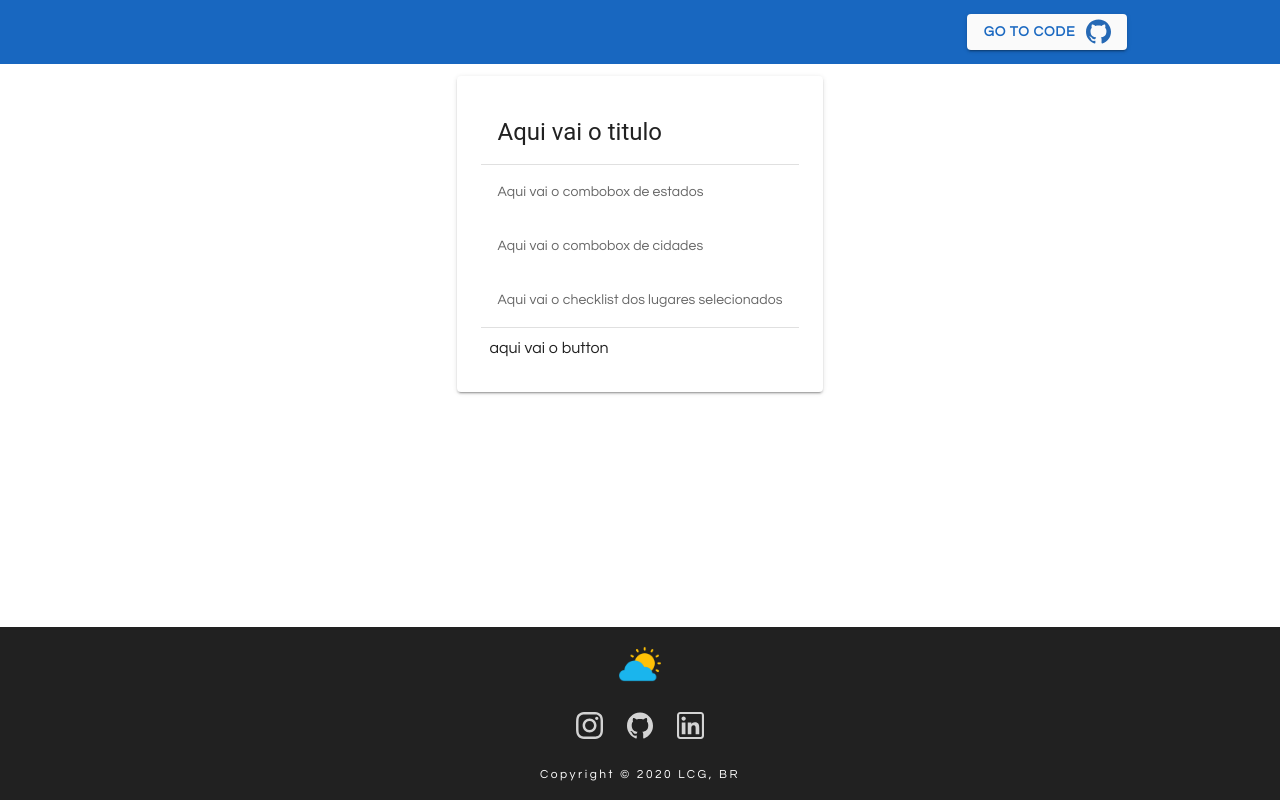
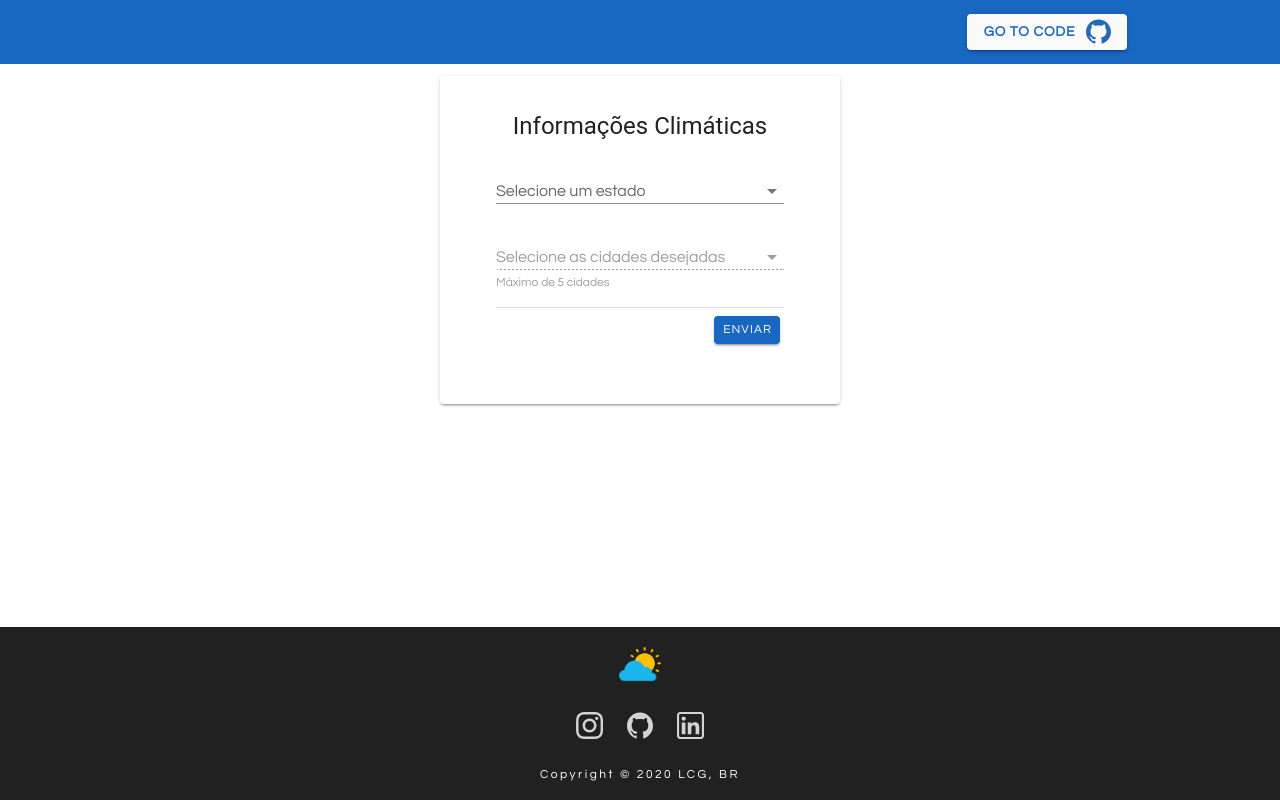
Before and after one commit to leoguilen/-vue-node-weather-app, a Vue app in the folder Frontend/: page / in a window 1280 px wide. Built offline with nearby package versions, Linux system fonts and the light colour scheme; a small style sheet from the web is missing.

Commit message:
Add card para seleção das cidades e o checklist com as cidades selecionads

```diff
--- a/Frontend/src/App.vue
+++ b/Frontend/src/App.vue
@@ -1,35 +1,35 @@
 <template>
   <v-app>
     <NavMenu />
-    <SelectPlaces />
+    <Places />
     <Footer />
   </v-app>
 </template>
 
 <script>
-import Footer from './components/Common/Footer.vue';
-import NavMenu from './components/Common/NavMenu.vue';
-import SelectPlaces from './components/SelectPlaces.vue';
+import Footer from "./components/Common/Footer.vue";
+import NavMenu from "./components/Common/NavMenu.vue";
+import Places from "./components/Places.vue";
 
 export default {
-  name: 'App',
+  name: "App",
 
   components: {
     NavMenu,
-    SelectPlaces,
-    Footer,
+    Places,
+    Footer
   },
 
   data: () => ({
     //
-  }),
+  })
 };
 </script>
 
 <style>
-@import url('https://fonts.googleapis.com/css?family=Questrial');
+@import url("https://fonts.googleapis.com/css?family=Questrial");
 
 #app {
-  font-family: 'Questrial';
+  font-family: "Questrial";
 }
 </style>
--- /dev/null
+++ b/Frontend/src/components/Places.vue
@@ -0,0 +1,123 @@
+<template>
+  <main>
+    <v-container fluid>
+      <v-row>
+        <v-col cols="12">
+          <v-row align="center" justify="center">
+            <v-card class="ma-3 pa-6" max-width="400">
+              <!-- Card central com os inputs-->
+              <v-list-item two-line>
+                <v-list-item-content>
+                  <v-list-item-title class="headline text-center">Informações Climáticas</v-list-item-title>
+                  <!-- Combo com os estados -->
+                  <v-card-text>
+                    <v-combobox
+                      v-model="state"
+                      v-on:change="showState"
+                      :items="states"
+                      hide-selected
+                      label="Selecione um estado"
+                      persistent-hint
+                      small-chips
+                    ></v-combobox>
+
+                    <!-- Combo com as cidades -->
+                    <v-combobox
+                      v-model="citiesModel"
+                      v-on:change="showCities(`${citiesModel}`)"
+                      :items="cities"
+                      hide-selected
+                      label="Selecione as cidades desejadas"
+                      hint="Máximo de 5 cidades"
+                      multiple
+                      persistent-hint
+                      small-chips
+                      :disabled="disableCboxCities"
+                    ></v-combobox>
+
+                    <!-- Checklist com os lugares selecionados -->
+                    <v-list shaped>
+                      <v-list-item-group color="primary">
+                        <v-list-item v-for="(item, i) in selectedPlaces" :key="i">
+                          <v-list-item-content>
+                            <v-list-item-title>{{item.state}} - {{item.city}}</v-list-item-title>
+                          </v-list-item-content>
+                        </v-list-item>
+                      </v-list-item-group>
+                    </v-list>
+
+                    <!-- Botão para envio das cidades selecionadas -->
+                    <v-divider></v-divider>
+                    <v-card-actions style="float:right; margin-right: -4px">
+                      <v-btn small color="primary">Enviar</v-btn>
+                    </v-card-actions>
+                  </v-card-text>
+                </v-list-item-content>
+              </v-list-item>
+            </v-card>
+          </v-row>
+        </v-col>
+      </v-row>
+    </v-container>
+  </main>
+</template>
+
+<script>
+export default {
+  name: "Places",
+  data: () => {
+    return {
+      disableCboxCities: true,
+      state: "",
+      citiesModel: "",
+      citiesSave: "",
+      states: ["São Paulo", "Rio de Janeiro", "Minas Gerais"],
+      cities: [
+        "Atibaia",
+        "Bragança Paulista",
+        "Jundiai",
+        "Campinas",
+        "Guarulhos",
+        "Santo André"
+      ],
+      selectedPlaces: []
+    };
+  },
+  methods: {
+    showState: function() {
+      if (this.state !== null) {
+        //this.citiesSave = this.citiesModel; // Tranfere os valores do combobox antes de apagá-los
+        this.citiesModel = "";
+      }
+
+      if (this.state !== null) this.disableCboxCities = false;
+      else this.disableCboxCities = true;
+    },
+    showCities: function(ct) {
+      const ctArr = ct.split(",");
+
+      if (ctArr.length <= 5) {
+        if (ctArr.length > this.selectedPlaces.length) {
+          if (ct !== null) {
+            this.selectedPlaces.push({
+              state: this.state,
+              city: ctArr[ctArr.length - 1]
+            });
+          }
+        } else {
+          this.selectedPlaces.pop();
+        }
+      }
+
+      console.log(this.selectedPlaces);
+    }
+  },
+  watch: {
+    citiesModel(val) {
+      if (val.length > 5) {
+        this.$nextTick(() => this.citiesModel.pop());
+      }
+    }
+  }
+};
+</script>
--- a/Frontend/src/components/SelectPlaces.vue
+++ /dev/null
@@ -1,41 +0,0 @@
-<template>
-  <main>
-    <v-container fluid>
-      <v-row>
-        <v-col cols="12">
-          <v-row align="center" justify="center">
-            <v-card class="ma-3 pa-6" max-width="400">
-              <v-list-item two-line>
-                <v-list-item-content>
-                  <v-list-item-title class="headline"
-                    >Aqui vai o titulo
-                  </v-list-item-title>
-                </v-list-item-content>
-              </v-list-item>
-
-              <v-divider></v-divider>
-
-              <v-card-text>Aqui vai o combobox de estados </v-card-text>
-              <v-card-text>Aqui vai o combobox de cidades </v-card-text>
-              <v-card-text
-                >Aqui vai o checklist dos lugares selecionados
-              </v-card-text>
-
-              <v-divider></v-divider>
-
-              <v-card-actions>
-                aqui vai o button
-              </v-card-actions>
-            </v-card>
-          </v-row>
-        </v-col>
-      </v-row>
-    </v-container>
-  </main>
-</template>
-
-<script>
-export default {
-  name: 'SelectPlaces',
-};
-</script>
--- a/Frontend/src/plugins/vuetify.js
+++ b/Frontend/src/plugins/vuetify.js
@@ -8,7 +8,7 @@ export default new Vuetify({
   theme: {
     themes: {
       light: {
-        primary: '#ee44aa',
+        primary: '#1867C0',
         secondary: '#424242',
         accent: '#82B1FF',
         error: '#FF5252',
```
